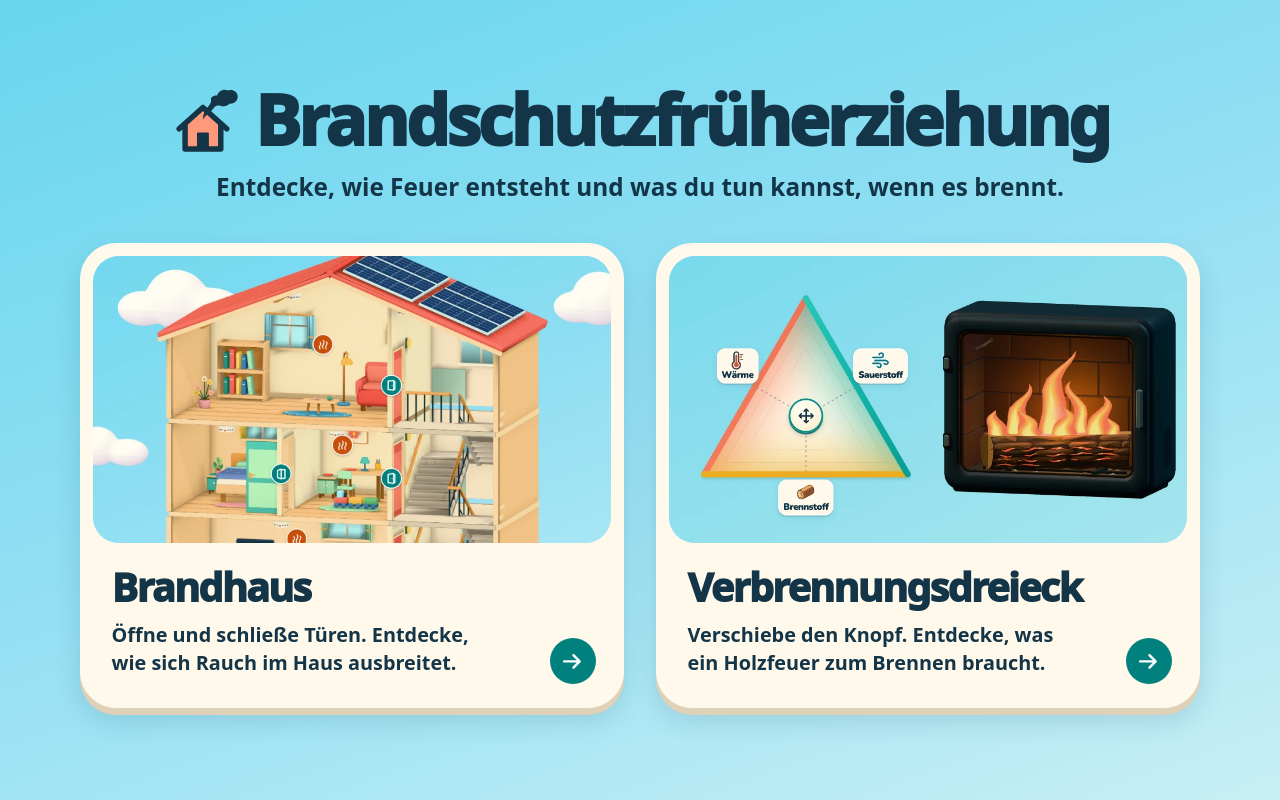
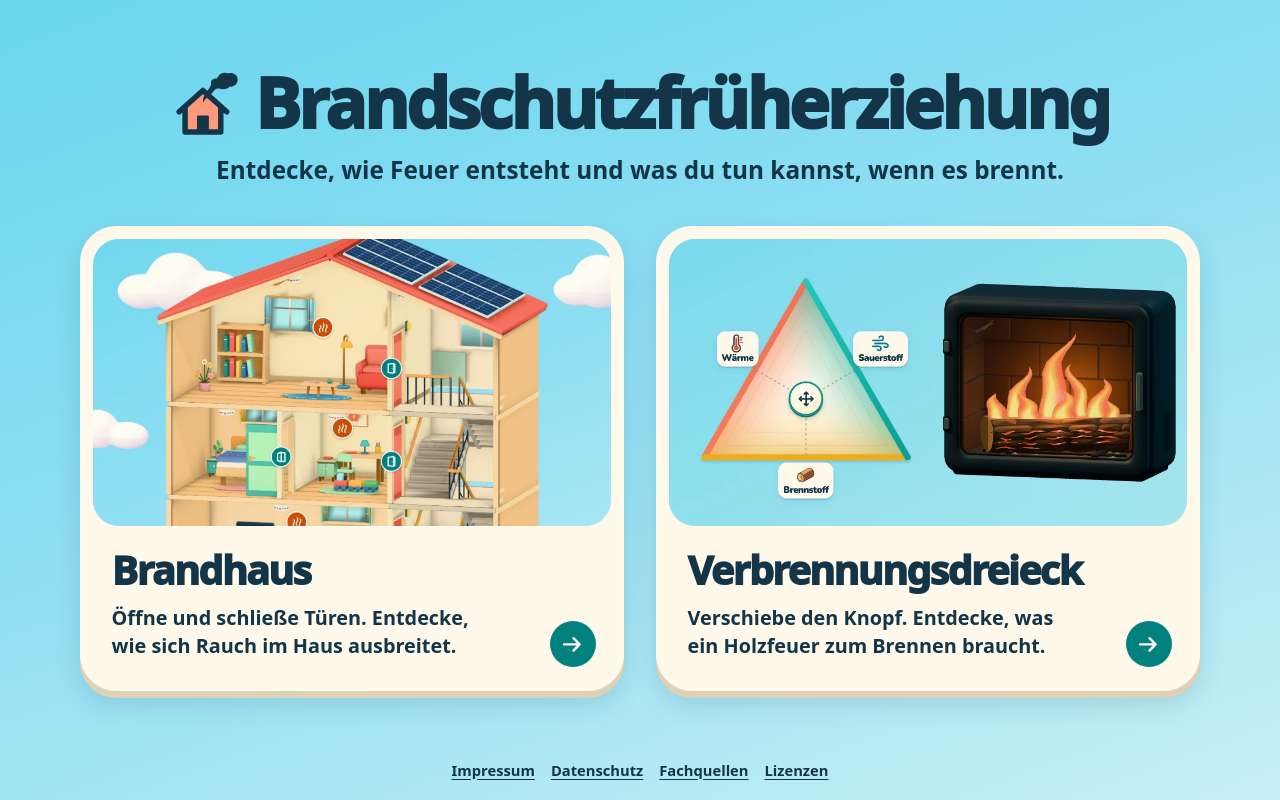
Before and after one commit to DasLukas/rauchhaus, a website built with Vite: page index.html in a window 1280 px wide. Built offline with nearby package versions, Linux system fonts and the light colour scheme; files whose address does not match are found by name.

Commit message:
Add dashboard links for sources, privacy, and licenses

```diff
--- a/src/dashboard.css
+++ b/src/dashboard.css
@@ -1,14 +1,42 @@
 #app[data-page="dashboard"] {
   min-height: 100svh;
   height: auto;
-  justify-content: center;
   overflow: visible;
   padding: max(34px, env(safe-area-inset-top)) max(18px, env(safe-area-inset-right))
-    max(42px, env(safe-area-inset-bottom)) max(18px, env(safe-area-inset-left));
+    max(8px, env(safe-area-inset-bottom)) max(18px, env(safe-area-inset-left));
+}
+.dashboard-footer {
+  margin-top: 24px;
+}
+.dashboard-footer nav {
+  justify-content: center;
+  flex-wrap: wrap;
+  gap: 0 16px;
+}
+.dashboard-footer a {
+  display: inline-flex;
+  align-items: center;
+  min-height: 44px;
+  color: var(--ink);
+  font-size: .92rem;
+  font-weight: 650;
+  text-underline-offset: .2em;
+}
+.info-sources {
+  list-style: none;
+  padding: 0;
+  display: grid;
+  gap: 14px;
+}
+.info-sources a { font-weight: 850; }
+.info-sources span {
+  display: block;
+  margin-top: 3px;
+  line-height: 1.45;
 }
 .lesson-dashboard {
   width: min(100%, 1120px);
-  margin-inline: auto;
+  margin: auto;
 }
 .dashboard-heading {
   text-align: center;
--- a/src/dashboard.ts
+++ b/src/dashboard.ts
@@ -1,4 +1,5 @@
 import './dashboard.css'
+import { element } from './ui/dom'
 import { icon } from './ui/icons'
 
 const lessons = [
@@ -17,6 +18,12 @@ const lessons = [
 /** Present the two classroom activities without downloading either interactive scene. */
 export function mountDashboard(root: HTMLElement): void {
   const base = import.meta.env.BASE_URL
+  const topics = [
+    { id: 'impressum', title: 'Impressum' },
+    { id: 'datenschutz', title: 'Datenschutz' },
+    { id: 'fachquellen', title: 'Fachquellen' },
+    { id: 'lizenzen', title: 'Lizenzen' },
+  ]
   root.innerHTML = `
     <section class="lesson-dashboard" aria-labelledby="dashboard-heading">
       <header class="dashboard-heading">
@@ -34,5 +41,64 @@ export function mountDashboard(root: HTMLElement): void {
             </div>
           </a>`).join('')}
       </nav>
-    </section>`
+    </section>
+    <footer class="dashboard-footer">
+      <nav aria-label="Informationen zur App">
+        ${topics.map(({ id, title }) =>
+          `<a href="#${id}" aria-haspopup="dialog">${title}</a>`,
+        ).join('')}
+      </nav>
+    </footer>
+    <dialog id="sheet" aria-labelledby="info-title" closedby="any">
+      <header class="sheet-heading">
+        <h2 id="info-title"></h2>
+        <button type="button" class="close compact" id="info-close" aria-label="Schließen" autofocus>${icon('close')}</button>
+      </header>
+      <div id="fachquellen" hidden>
+        <ul class="info-sources">
+          <li><a href="https://www.feuerwehrverband.de/app/uploads/2020/05/DFV_vfdb_Fachempfehlung_Verhalten_Brandfall_2019b.pdf">Was tun, wenn es brennt? (PDF)</a>
+            <span>vfdb und Deutscher Feuerwehrverband erklären, was bei Feuer in der eigenen Wohnung oder Rauch im Treppenhaus zu tun ist.</span></li>
+          <li><a href="https://www.feuerwehrverband.nrw/verband/themen/brandschutzerziehung-und-brandschutzaufklaerung">Alles über Feuer und Rauch</a>
+            <span>Unterrichtsmaterial für die Grundschule vom Verband der Feuerwehren in NRW und der Provinzial.</span></li>
+          <li><a href="https://www.provinzial.de/dam/jcr%3A3765eb23-daaa-4f56-93a9-95c5efa8982e/304001000190_0524_SP_KB_Brandschutzerziehung_Kinder.pdf">Brandschutz mit Kindern üben (PDF)</a>
+            <span>Tipps der Provinzial für Familien zu Fluchtwegen und zum Notruf 112.</span></li>
+        </ul>
+      </div>
+      <div id="impressum" hidden>
+        <p>Die Angaben zum Betreiber und zur Kontaktaufnahme stehen noch aus.</p>
+      </div>
+      <div id="datenschutz" hidden>
+        <p>Die Lern-App läuft ohne Konto, Cookies oder Besucherstatistik. Sie merkt sich für diesen Browser-Tab, ob der Hinweis auf einen Lernimpuls noch erscheinen soll. Lernantworten werden nicht übertragen.</p>
+        <p>Beim Öffnen der auf GitHub Pages veröffentlichten Seite protokolliert GitHub die IP-Adresse zum Schutz des Dienstes.
+          <a href="https://docs.github.com/de/site-policy/privacy-policies/github-general-privacy-statement">Datenschutzerklärung von GitHub</a></p>
+      </div>
+      <div id="lizenzen" hidden>
+        <p>Modelle, Bilder und Lerntexte stammen von <a href="https://github.com/DasLukas/rauchhaus">DasLukas und Mitwirkenden</a>.
+          Du darfst sie unter <a href="${base}licenses/CC-BY-4.0.txt">CC BY 4.0</a> weiterverwenden. Nenne die Urheber, verlinke die Lizenz und gib Änderungen an.</p>
+        <p><a href="https://github.com/DasLukas/rauchhaus/blob/main/LICENSE">App-Code (MIT)</a> ·
+          <a href="${base}licenses/Three-MIT.txt">Three.js (MIT)</a> ·
+          <a href="${base}licenses/Nunito-OFL.txt">Schrift Nunito (OFL)</a></p>
+      </div>
+    </dialog>`
+  const dialog = element<HTMLDialogElement>('sheet')
+  let openedFromDashboard = false
+  function showLinkedTopic(event?: HashChangeEvent) {
+    const topic = topics.find(({ id }) => location.hash === `#${id}`)
+    if (!topic) {
+      if (dialog.open) dialog.close()
+      return
+    }
+    openedFromDashboard = !!event && !new URL(event.oldURL).hash
+    for (const { id } of topics) element(id).hidden = id !== topic.id
+    element('info-title').textContent = topic.title
+    if (!dialog.open) dialog.showModal()
+  }
+  window.addEventListener('hashchange', showLinkedTopic)
+  element('info-close').onclick = () => dialog.close()
+  dialog.addEventListener('close', () => {
+    if (dialog.open || !topics.some(({ id }) => location.hash === `#${id}`)) return
+    if (openedFromDashboard) history.back()
+    else history.replaceState(history.state, '', location.pathname + location.search)
+  })
+  showLinkedTopic()
 }
```
